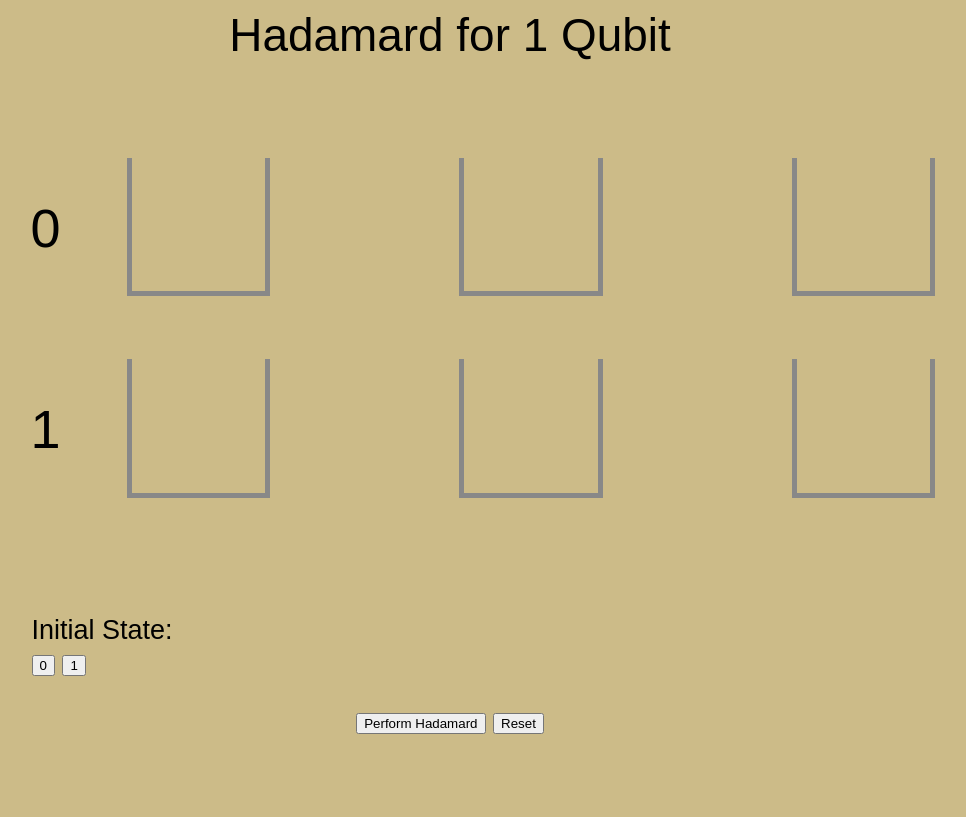
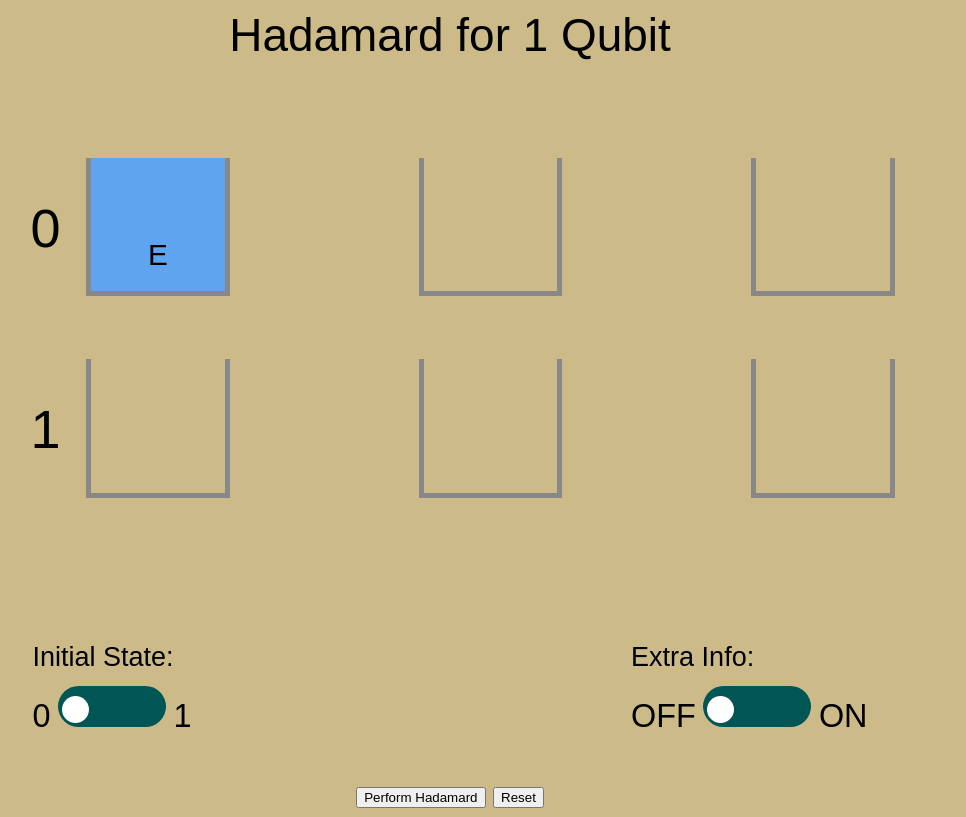
Before and after one commit to KatherineB/testProject140723, a PHP site: page /Hadamard_1Q.html in a window 1280 px wide. Shown: the whole page, without its empty margins (190-1156 px from the left). Before the commit the page ends 734 px from the top, so only its background shows below. Run offline with PHP 8.4, Linux system fonts and the light colour scheme.

Commit message:
added slider switches for initial state and option to display extra info

```diff
--- a/JavaScript_practice/Hadamard_1Q.css
+++ b/JavaScript_practice/Hadamard_1Q.css
@@ -25,7 +25,7 @@ html{
 }
 .init-bit{
    /* border: 1px solid #000;*/
-	width: 3em;
+	width: 1.5em;
 	height: 3.1em;
 	display:inline-block;
 	float: left;
@@ -111,19 +111,78 @@ html{
        margin-top: -11em;
      /*  margin-top: -7.5em; */
 }
+.slider-section{
+	margin-top: 4em;
+}
+.slider-control-init{
+	display: inline-block;
+	margin-right: 8em;
+}
+.slider-control-extra{
+	display: inline-block;
+	margin-left: 8em;
+}
 .btns-init-label{
-	margin-top: 3em;
-	width: 31em;
+	margin-bottom: 0.5em;
+	text-align: left;
+}
+.init-slider-holder{
+	text-align: left;
+}
+.slider-init-box{
 	text-align: left;
 	display: inline-block;
 }
-.btns-init{
-	width: 31em;
-	text-align: left;
+.init-number{
+	font-size: 1.2em;
+	padding-bottom: 0.5em;
 	display: inline-block;
 }
-.btn-init{
+.slider-init {
+  position: relative;
+  display: inline-block;
+  width: 4em;
+  height: 1.5em;
+}
 
+.slider-init input {display:none;}
+
+.slider-inp {
+  position: absolute;
+  cursor: pointer;
+  top: 0;
+  left: 0;
+  right: 0;
+  bottom: 0;
+  background-color: #055;
+}
+
+.slider-inp:before {
+  position: absolute;
+  content: "";
+  height: 1.0em;
+  width: 1.0em;
+  left: 4px;
+  bottom: 4px;
+  background-color: #fff;
+}
+
+input:checked + .slider-inp {
+  background-color: #055;
+}
+
+input:checked + .slider-inp:before {
+  -webkit-transform: translateX(2.6em);
+  -ms-transform: translateX(2.6em);
+  transform: translateX(2.6em);
+}
+
+.slider-inp {
+  border-radius: 1em;
+}
+
+.slider-inp:before {
+  border-radius: 50%;
 }
 .btns{
 	margin-top: 1em;
--- a/JavaScript_practice/Hadamard_1Q.html
+++ b/JavaScript_practice/Hadamard_1Q.html
@@ -304,11 +304,32 @@
 		  </div>
           <div style="clear:both"></div>
 	  </div>
-	  <div class="btns-init-label">Initial State:</div>
-	  <div class="btns-init">
-		  <input class="btn-init" type="button" value="0" onClick="setInitialState(0)">
-		  <input class="btn-init" type="button" value="1" onClick="setInitialState(1)">
-	  </div>
+	  <div class="slider-section">
+			  <div class="slider-control-init">
+					  <div class="btns-init-label">Initial State:</div>
+					  <div class="init-slider-holder">
+							   <div class="init-number"> 0 </div>
+							   <div class="slider-init-box">
+								  <label class="slider-init" >
+									 <input type="checkbox" id="init-slider-state" onClick="setInitialState(1)"> <span class="slider-inp"></span>
+								  </label>
+							   </div>
+							   <div class="init-number"> 1 </div>
+					  </div>
+			  </div>
+			  <div class="slider-control-extra">
+					  <div class="btns-init-label">Extra Info:</div>
+					  <div class="init-slider-holder">
+							   <div class="init-number"> OFF </div>
+							   <div class="slider-init-box">
+								  <label class="slider-init" >
+									 <input type="checkbox" id="extra-slider-state" onClick="setExtraState()"> <span class="slider-inp"></span>
+								  </label>
+							   </div>
+							   <div class="init-number"> ON </div>
+					  </div>
+			  </div>
+	   </div>
 	  <div class="btns">
           <input class="btn" type="button" value="Perform Hadamard" onClick="doHadamard()">
 		  <input class="btn" type="button" value="Reset" onClick="reset()">
--- a/JavaScript_practice/Hadamard_1Q.js
+++ b/JavaScript_practice/Hadamard_1Q.js
@@ -1,8 +1,24 @@
-let firstState = -1;
+let iState = -1;
 let hadsDone = 0;
-let arrows = 1;
-function setInitialState(iState){
-    firstState = iState;
+let arrows = 0;
+let firstDone = 0;
+
+setInitialState(0);
+
+function setInitialState(firstDone){
+
+	if(firstDone){
+		if(document.getElementById('init-slider-state').checked){
+		  iState = 1;
+		}
+		else{
+		   iState = 0;
+		}
+	}
+	else{
+		iState = 0;
+		firstDone = 1;
+	}
     if(iState == 0){
 	    document.getElementById('tf-00').style.backgroundColor = "#5ea4ee";
 		document.getElementById('bf-00').style.backgroundColor = "#5ea4ee";
@@ -20,10 +36,17 @@ function setInitialState(iState){
 		document.getElementById('bf-00').innerHTML = "";
 	}
 }
+function setExtraState(){
+	if(document.getElementById('extra-slider-state').checked){
+	  arrows = 1;
+	}
+	else{
+	   arrows = 0;
+	}
+}
 function doHadamard(){
-       if(firstState > -1){
 	if(hadsDone == 0){
-			   if(firstState == 0){
+	   if(iState == 0){
 		document.getElementById('tf-01').style.backgroundColor = "#ccbb88";
 		document.getElementById('bf-01').style.backgroundColor = "#5ea4ee";
 		document.getElementById('tf-11').style.backgroundColor = "#ccbb88";
@@ -34,7 +57,7 @@ function doHadamard(){
 				document.getElementById('svg-t0-s1').style.display = 'block';
 			}
 	   }
-			   else if(firstState == 1){
+	   else if(iState == 1){
 		document.getElementById('tf-01').style.backgroundColor = "#ccbb88";
 		document.getElementById('bf-01').style.backgroundColor = "#5ea4ee";
 		document.getElementById('tf-11').style.backgroundColor = "#ccbb88";
@@ -48,7 +71,7 @@ function doHadamard(){
 	   hadsDone++;
 	}
 	else if(hadsDone == 1){
-			   if(firstState == 0){
+	   if(iState == 0){
 		document.getElementById('tf-02').style.backgroundColor = "#5ea4ee";
 		document.getElementById('bf-02').style.backgroundColor = "#5ea4ee";
 		document.getElementById('tf-12').style.backgroundColor = "#ccbb88";
@@ -63,7 +86,7 @@ function doHadamard(){
 				 document.getElementById('small-label-d').innerHTML = '0.25 W';
 			}
 	   }
-			   else if(firstState == 1){
+	   else if(iState == 1){
 		document.getElementById('tf-02').style.backgroundColor = "#ccbb88";
 		document.getElementById('bf-02').style.backgroundColor = "#ccbb88";
 		document.getElementById('tf-12').style.backgroundColor = "#5ea4ee";
@@ -84,12 +107,7 @@ function doHadamard(){
 	   alert("Only two Hadamards can be performed for this demonstration. Please click the Reset button if you want to try again.");
 	}
 }
-	   else{
-	       alert('Please choose the initial state by clicking on the zero button or the one button');
-	   }
-}
 function reset(){
-    firstState = -1;
     hadsDone = 0;
 
 	document.getElementById('tf-00').style.backgroundColor = "#ccbb88";
@@ -116,4 +134,6 @@ function reset(){
 	document.getElementById('svg-t0-s2').style.display = 'none';
 	document.getElementById('svg-t1-s2').style.display = 'none';
 	document.getElementById('ps-holder').style.display = 'none';
+
+	setInitialState(1);
 	}
```
Lines whose indentation alone changed are shown as unchanged.
